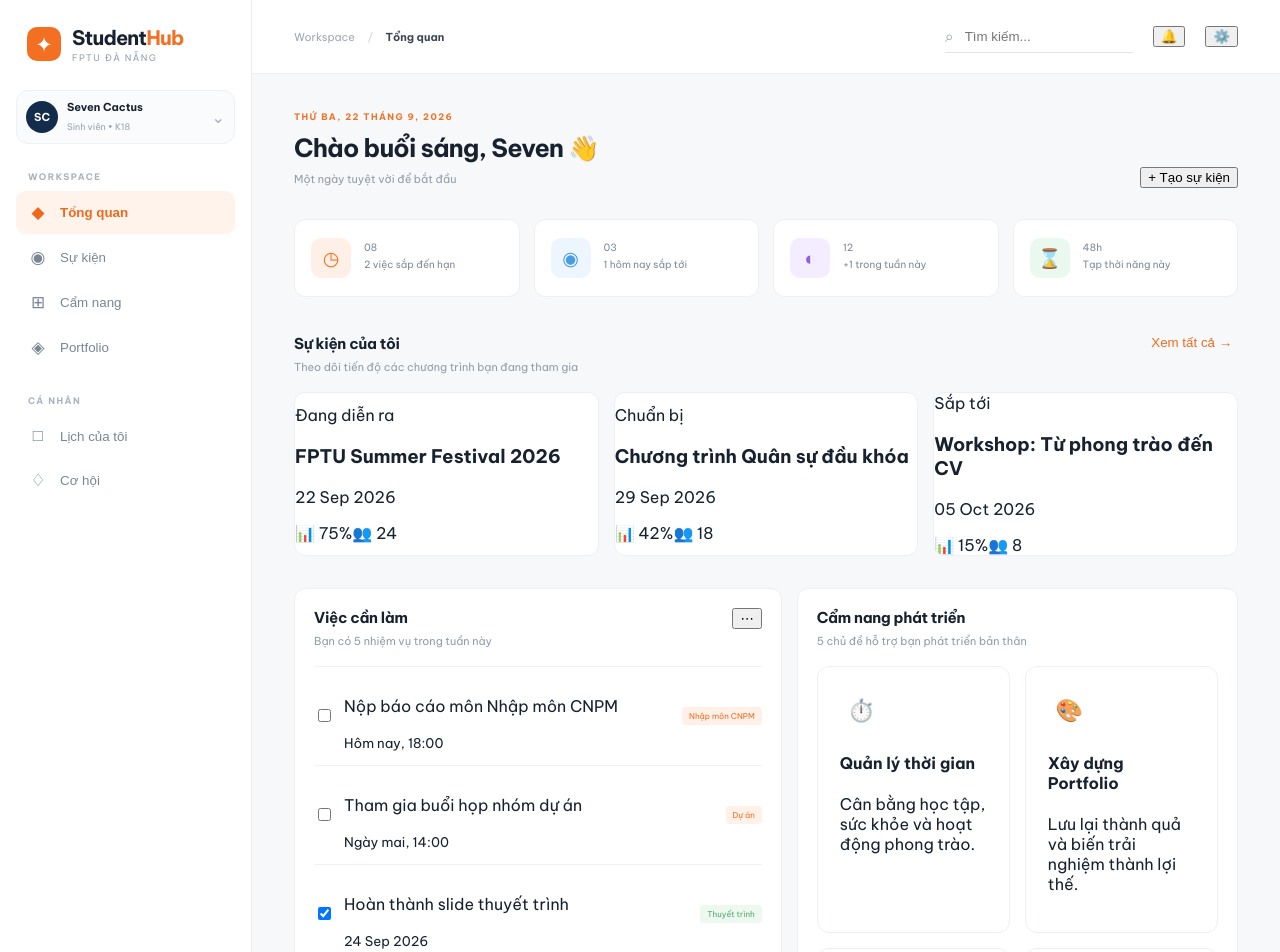
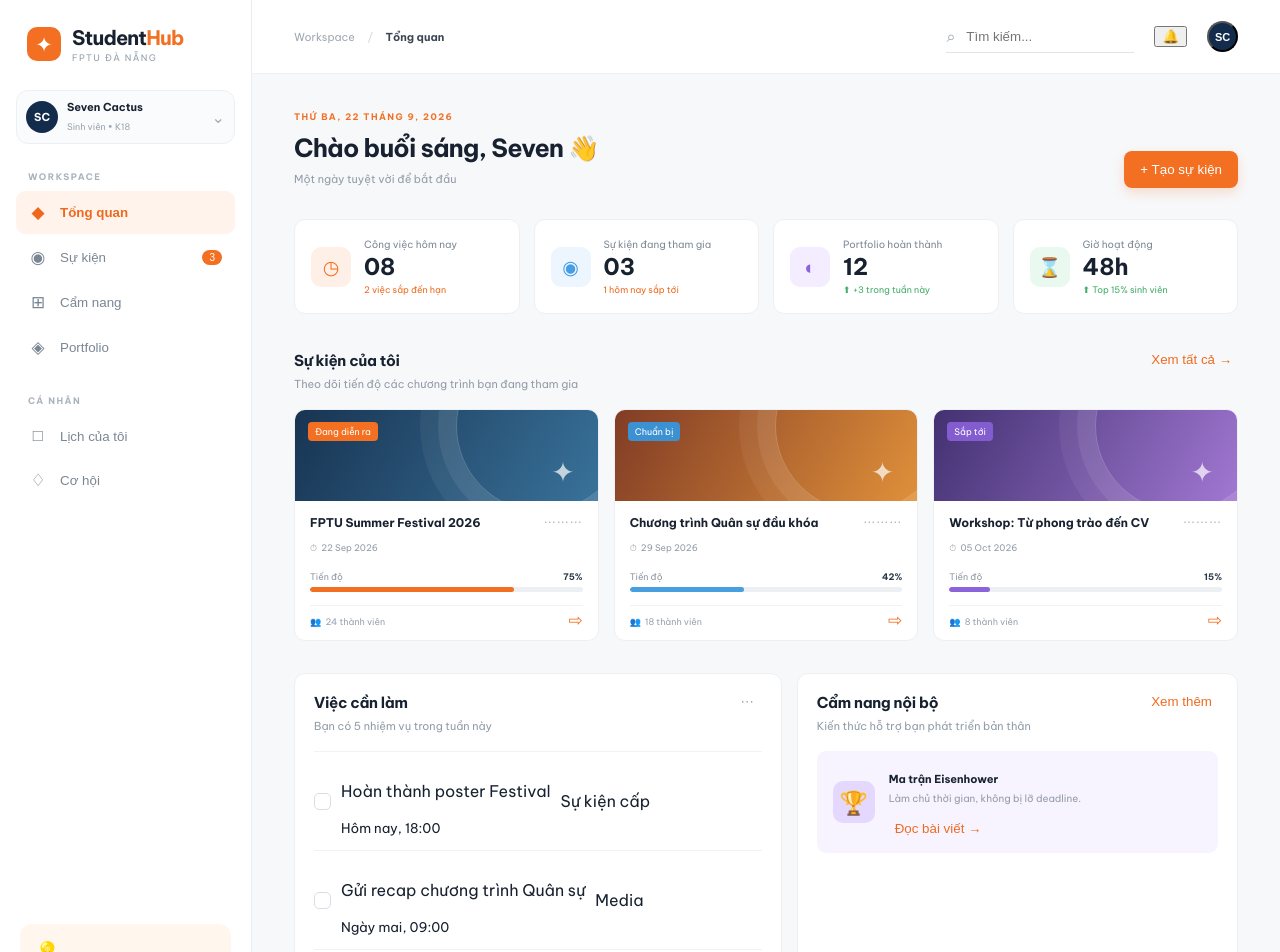
Before and after one commit to SevenCactus/student-event-hub, a React (Vite) app: page / in a window 1280 px wide. Shown: the top 952 px of the page. Built offline with nearby package versions, Linux system fonts and the light colour scheme.

Commit message:
Restore to original MVP state before timetable - keep AI widget

```diff
--- a/src/App.tsx
+++ b/src/App.tsx
@@ -30,15 +30,15 @@ function App() {
         <div className="profile-mini"><div className="avatar">SC</div><div><b>Seven Cactus</b><small>Sinh viên • K18</small></div><span>⌄</span></div>
         <nav>
           <p className="nav-label">WORKSPACE</p>
-          {(['Tổng quan', 'Sự kiện', 'Cẩm nang', 'Portfolio'] as Tab[]).map((item, i) => <button key={item} className={`nav-item ${activeTab === item ? 'active' : ''}`} onClick={() => setActiveTab(item)}><span>{i === 0 ? '◆' : i === 1 ? '◉' : i === 2 ? '⊞' : '◈'}</span>{item}</button>)}
+          {(['Tổng quan', 'Sự kiện', 'Cẩm nang', 'Portfolio'] as Tab[]).map((item, i) => <button key={item} className={`nav-item ${activeTab === item ? 'active' : ''}`} onClick={() => setActiveTab(item)}><span>{['◆','◉','⊞','◈'][i]}</span>{item}{item === 'Sự kiện' && <em>3</em>}</button>)}
           <p className="nav-label space">CÁ NHÂN</p>
           <button className="nav-item" onClick={() => notify('Tính năng lịch đang được phát triển')}><span>□</span>Lịch của tôi</button>
           <button className="nav-item" onClick={() => notify('Đã mở phần cơ hội')}><span>♢</span>Cơ hội</button>
         </nav>
-        <div className="sidebar-bottom"><div className="help-card"><span>💡</span><b>Cần hỗ trợ?</b><small>Xem hướng dẫn sử dụng Hub</small><button onClick={() => notify('Đã mở trang hỗ trợ')}></button></div></div>
+        <div className="sidebar-bottom"><div className="help-card"><span>💡</span><b>Cần hỗ trợ?</b><small>Xem hướng dẫn sử dụng Hub</small><button onClick={() => notify('Đã mở trang hỗ trợ')}></button></div><button className="settings" onClick={() => notify('Cài đặt tài khoản')}>⚙ &nbsp; Cài đặt</button></div>
       </aside>
       <main className="main-content">
-        <header className="topbar"><div className="breadcrumbs">Workspace <span>/</span> <b>{activeTab}</b></div><div className="top-actions"><label className="search"><span>⌕</span><input value={search} onChange={e => setSearch(e.target.value)} placeholder="Tìm kiếm..." /></label><button className="icon-btn">🔔</button><button className="icon-btn">⚙️</button></div></header>
+        <header className="topbar"><div className="breadcrumbs">Workspace <span>/</span> <b>{activeTab}</b></div><div className="top-actions"><label className="search"><span>⌕</span><input value={search} onChange={e => setSearch(e.target.value)} placeholder="Tìm kiếm..." /></label><button className="icon-btn" onClick={() => notify('Bạn không có thông báo mới!')}><i>🔔</i></button><button className="top-avatar">SC</button></div></header>
         {activeTab === 'Tổng quan' ? <Dashboard onCreate={() => setShowModal(true)} onNotify={notify} /> : <SectionPage tab={activeTab} onCreate={() => setShowModal(true)} onNotify={notify} search={search} />}
       </main>
       {showModal && <CreateModal onClose={() => setShowModal(false)} onCreated={() => { setShowModal(false); notify('Đã tạo sự kiện mới thành công') }} />}
@@ -48,83 +48,20 @@ function App() {
 }
 
 function Dashboard({ onCreate, onNotify }: { onCreate: () => void; onNotify: (s: string) => void }) {
-  return <div className="page">
-    <div className="welcome">
-      <div>
-        <p className="eyebrow">THỨ BA, 22 THÁNG 9, 2026</p>
-        <h1>Chào buổi sáng, Seven <span>👋</span></h1>
-        <p className="muted">Một ngày tuyệt vời để bắt đầu</p>
-      </div>
-      <button className="btn-primary" onClick={onCreate}>+ Tạo sự kiện</button>
-    </div>
-    <div className="stats">
-      <Stat icon="◷" title="Công việc hôm nay" value="08" note="2 việc sắp đến hạn" tone="orange" />
-      <Stat icon="◉" title="Sự kiện đang tham gia" value="03" note="1 hôm nay sắp tới" tone="blue" />
-      <Stat icon="◐" title="Sự kiện hoàn thành" value="12" note="+1 trong tuần này" tone="purple" />
-      <Stat icon="⌛" title="Tổng cộng thời gian" value="48h" note="Tạp thời năng này" tone="green" />
-    </div>
-    <div className="section-heading">
-      <div>
-        <h2>Sự kiện của tôi</h2>
-        <p className="muted">Theo dõi tiến độ các chương trình bạn đang tham gia</p>
-      </div>
-      <button className="link-button">Xem tất cả →</button>
-    </div>
-    <div className="event-grid">{events.map(e => <EventCard key={e.title} {...e} onClick={() => onNotify(`Đã mở sự kiện: ${e.title}`)} />)}</div>
-    <div className="lower-grid">
-      <div className="panel tasks">
-        <div className="panel-head">
-          <div>
-            <h2>Việc cần làm</h2>
-            <p className="muted">Bạn có 5 nhiệm vụ trong tuần này</p>
-          </div>
-          <button className="btn-icon">⋯</button>
-        </div>
-        <div>
-          <Task label="Nộp báo cáo môn Nhập môn CNPM" meta="Hôm nay, 18:00" tag="Nhập môn CNPM" done={false} />
-          <Task label="Tham gia buổi họp nhóm dự án" meta="Ngày mai, 14:00" tag="Dự án" done={false} />
-          <Task label="Hoàn thành slide thuyết trình" meta="24 Sep 2026" tag="Thuyết trình" done={true} />
-        </div>
-      </div>
-      <div className="panel">
-        <div className="panel-head">
-          <div>
-            <h2>Cẩm nang phát triển</h2>
-            <p className="muted">5 chủ đề hỗ trợ bạn phát triển bản thân</p>
-          </div>
-        </div>
-        <div style={{ display: 'grid', gridTemplateColumns: 'repeat(2, 1fr)', gap: '15px' }}>
-          {guideCards.map(c => <GuideCard key={c.title} {...c} />)}
-        </div>
-      </div>
-    </div>
+  return <div className="page"><div className="welcome"><div><p className="eyebrow">THỨ BA, 22 THÁNG 9, 2026</p><h1>Chào buổi sáng, Seven <span>👋</span></h1><p className="muted">Một ngày tuyệt vời để bắt đầu</p></div><button className="primary" onClick={onCreate}>+ Tạo sự kiện</button></div>
+    <div className="stats"><Stat icon="◷" title="Công việc hôm nay" value="08" note="2 việc sắp đến hạn" tone="orange" /><Stat icon="◉" title="Sự kiện đang tham gia" value="03" note="1 hôm nay sắp tới" tone="blue" /><Stat icon="◐" title="Portfolio hoàn thành" value="12" note="+3 trong tuần này" tone="purple" /><Stat icon="⌛" title="Giờ hoạt động" value="48h" note="Top 15% sinh viên" tone="green" /></div>
+    <div className="section-heading"><div><h2>Sự kiện của tôi</h2><p className="muted">Theo dõi tiến độ các chương trình bạn đang tham gia</p></div><button className="link-button" onClick={() => onNotify('Đang mở toàn bộ sự kiện')}>Xem tất cả →</button></div>
+    <div className="event-grid">{events.map(e => <EventCard key={e.title} {...e} onClick={() => onNotify(`Đang mở sự kiện: ${e.title}`)} />)}</div>
+    <div className="lower-grid"><div className="panel tasks"><div className="panel-head"><div><h2>Việc cần làm</h2><p className="muted">Bạn có 5 nhiệm vụ trong tuần này</p></div><button className="dots" onClick={() => onNotify('Tùy chọn công việc')}>⋯</button></div><Task label="Hoàn thành poster Festival" meta="Hôm nay, 18:00" tag="Sự kiện cấp" done={false} /><Task label="Gửi recap chương trình Quân sự" meta="Ngày mai, 09:00" tag="Media" done={false} /><Task label="Duyệt danh sách tuyên nguyện viên" meta="24 Sep 2026" tag="Đội xoong" done={true} /></div><div className="panel guide"><div className="panel-head"><div><h2>Cẩm nang nội bộ</h2><p className="muted">Kiến thức hỗ trợ bạn phát triển bản thân</p></div><button className="link-button" onClick={() => onNotify('Đang mở cẩm nang')}>Xem thêm</button></div><div className="guide-feature"><div className="big-icon">🏆</div><div><b>Ma trận Eisenhower</b><p className="muted">Làm chủ thời gian, không bị lỡ deadline.</p><button className="read-link" onClick={() => onNotify('Đang mở bài đọc')}>Đọc bài viết →</button></div></div></div></div>
   </div>
 }
 
-function Stat({ icon, title, value, note, tone }: { icon: string; title: string; value: string; note: string; tone: string }) {
-  return <div className="stat"><div className={`stat-icon ${tone}`}>{icon}</div><div><p className="stat-value">{value}</p><p className="stat-note">{note}</p></div></div>
-}
+function Stat({ icon, title, value, note, tone }: { icon: string; title: string; value: string; note: string; tone: string }) { return <div className="stat"><div className={`stat-icon ${tone}`}>{icon}</div><div><p>{title}</p><strong>{value}</strong><small className={tone === 'green' || tone === 'purple' ? 'positive' : ''}>{tone === 'green' || tone === 'purple' ? '⬆ ' : ''}{note}</small></div></div> }
+function EventCard({ title, date, status, progress, people, color, onClick }: typeof events[number] & { onClick: () => void }) { return <button className="event-card" onClick={onClick}><div className="event-cover"><span className={`event-badge ${color}`}>{status}</span><span className="cover-symbol">✦</span></div><div className="event-body"><div className="event-title"><h3>{title}</h3><span>⋯⋯⋯</span></div><p className="muted">⏱ &nbsp;{date}</p><div className="progress-label"><span>Tiến độ</span><b>{progress}%</b></div><div className="progress"><i style={{ width: `${progress}%` }}></i></div><div className="event-foot"><span>👥 &nbsp;{people} thành viên</span><span className="open-arrow">⇨</span></div></div></button> }
+function Task({ label, meta, tag, done }: { label: string; meta: string; tag: string; done: boolean }) { const [checked, setChecked] = useState(done); return <div className={`task ${checked ? 'completed' : ''}`}><button className="check" onClick={() => setChecked(!checked)}>{checked ? '✓' : ''}</button><div><p>{label}</p><small>{meta}</small></div><span className="tag">{tag}</span></div> }
 
-function EventCard({ title, date, status, progress, people, color, onClick }: typeof events[number] & { onClick: () => void }) {
-  return <button className="event-card" onClick={onClick}><div className={`event-tag ${color}`}>{status}</div><h3>{title}</h3><p className="event-date">{date}</p><div className="progress-bar"></div><div className="event-footer"><span>📊 {progress}%</span><span>👥 {people}</span></div></button>
-}
+function SectionPage({ tab, onCreate, onNotify, search }: { tab: Tab; onCreate: () => void; onNotify: (s: string) => void; search: string }) { const title = tab === 'Sự kiện' ? 'Quản lý sự kiện' : tab === 'Cẩm nang' ? 'Cẩm nang phát triển' : 'Portfolio'; return <div className="page"><div className="section-header"><h1>{title}</h1><button className="primary" onClick={onCreate}>+ Tạo mới</button></div><p className="muted" style={{marginBottom: '20px'}}>Nội dung cho {tab.toLowerCase()} sẽ hiển thị tại đây</p></div> }
 
-function Task({ label, meta, tag, done }: { label: string; meta: string; tag: string; done: boolean }) {
-  const [checked, setChecked] = useState(done)
-  return <div className={`task ${checked ? 'completed' : ''}`}><input type="checkbox" checked={checked} onChange={e => setChecked(e.target.checked)} /><div><p>{label}</p><small>{meta}</small></div><span className="task-tag">{tag}</span></div>
-}
-
-function GuideCard({ icon, title, text, color }: typeof guideCards[number]) {
-  return <div className={`guide-card ${color}`}><div className="guide-icon">{icon}</div><h4>{title}</h4><p>{text}</p></div>
-}
-
-function SectionPage({ tab, onCreate, onNotify, search }: { tab: Tab; onCreate: () => void; onNotify: (s: string) => void; search: string }) {
-  const title = tab === 'Sự kiện' ? 'Quản lý sự kiện' : tab === 'Cẩm nang' ? 'Cẩm nang phát triển' : 'Portfolio'
-  return <div className="page"><div className="section-header"><h1>{title}</h1><button className="btn-primary" onClick={onCreate}>+ Tạo mới</button></div><p className="muted" style={{marginBottom: '20px'}}>Nội dung cho {tab.toLowerCase()} sẽ hiển thị tại đây</p></div>
-}
-
-function CreateModal({ onClose, onCreated }: { onClose: () => void; onCreated: () => void }) {
-  return <div className="modal-backdrop" onClick={onClose}><div className="modal" onClick={e => e.stopPropagation()}><h2>Tạo sự kiện mới</h2><input type="text" placeholder="Tên sự kiện" /><textarea placeholder="Mô tả sự kiện"></textarea><div style={{display:'flex', gap:'10px', marginTop:'20px'}}><button className="btn-secondary" onClick={onClose}>Hủy</button><button className="btn-primary" onClick={onCreated}>Tạo</button></div></div></div>
-}
+function CreateModal({ onClose, onCreated }: { onClose: () => void; onCreated: () => void }) { return <div className="modal-backdrop" onClick={onClose}><div className="modal" onClick={e => e.stopPropagation()}><h2>Tạo sự kiện mới</h2><input type="text" placeholder="Tên sự kiện" /><textarea placeholder="Mô tả sự kiện"></textarea><div style={{display:'flex', gap:'10px', marginTop:'20px'}}><button className="secondary" onClick={onClose}>Hủy</button><button className="primary" onClick={onCreated}>Tạo</button></div></div></div> }
 
 export default App
```
